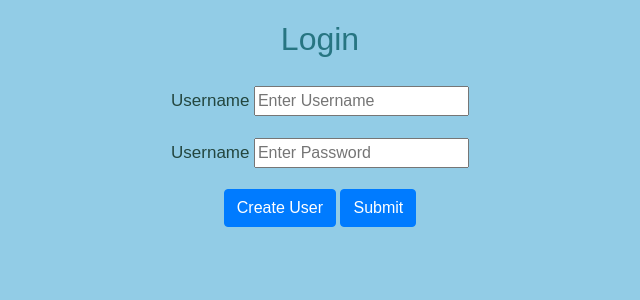
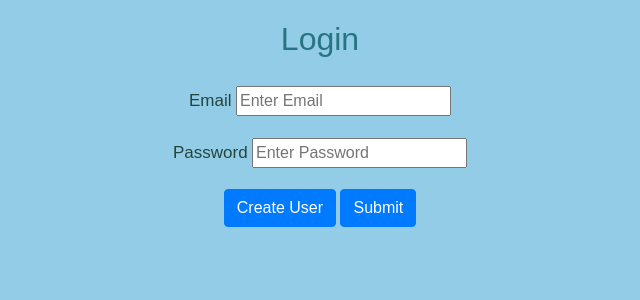
Before and after one commit to WheelNDealN/Software, a Flask app: page /login in a window 1280 px wide. Shown: the top 300 px of the page, without its empty margins (320-960 px from the left). Run offline with Flask 3, Linux system fonts and the light colour scheme.

Commit message:
signin be email not usrename

```diff
--- a/main.py
+++ b/main.py
@@ -28,12 +28,12 @@ def getuserlen():
   return Ans
 
 #This function was to clean up the code as the Statement variable is long
-def create_user(addusername,addpassword,addadmin):
+def create_user(addemail,addpassword,addadmin):
     IDtoAdd = int(getuserlen()+1)
-    user=addusername
+    user=addemail
     passw=addpassword
     admin=addadmin
-    cur.execute("INSERT INTO UserInfo (ID,Username,Password,Admin) VALUES (?,?,?,?)",(IDtoAdd,user,passw,admin) )
+    cur.execute("INSERT INTO UserInfo (ID,Email,Password,Admin) VALUES (?,?,?,?)",(IDtoAdd,addemail,passw,admin) )
     con.commit()
 
 #These two functions where used when i had to select the index of the ticket database for modifing
@@ -80,17 +80,21 @@ def login():
             return redirect(url_for('createuser'))
 
         if request.form.get('SubmitButton') == 'Submit':
-            username = request.form['Username']
+            email = request.form['Email']
+            email = email.lower()
             password = request.form['Password']
-            statement = f"SELECT Username from UserInfo WHERE Username='{username}' AND Password = '{password}';"
+            print(email)
+            print(password)
+            statement = f"SELECT Email from UserInfo WHERE Email='{email}'"
             statement = fetch(statement)
+            print(statement)
 
             #this try method checks for matching usernames and signs them in if they are matching
             try:
-                if statement[0] == username:
-                    IDQuery = f"SELECT ID from UserInfo WHERE Username='{username}' AND Password = '{password}';"
+                if statement[0] == email:
+                    IDQuery = f"SELECT ID from UserInfo WHERE Email='{email}' AND Password = '{password}';"
                     IDQuery = fetch(IDQuery)
-                    AdminQuery = f"SELECT Admin from UserInfo WHERE Username='{username}' AND Password = '{password}';"
+                    AdminQuery = f"SELECT Admin from UserInfo WHERE Email='{email}' AND Password = '{password}';"
                     AdminQuery = fetch(AdminQuery)
                     session['user_id'] = IDQuery[0]
                     session['admincheck'] = AdminQuery[0]
@@ -117,35 +121,29 @@ def createuser():
     session.clear()
     if request.method == 'POST':
         session.pop('user_id', None)
-        username = request.form['Username']
+        email = request.form['Email']
+        email = email.lower()
         password = request.form['Password']
+        if password == "pa$$word":
+            admin = "1"
 
-        #this is checking if the username has characters upper or lower case A-Z and numbers 0-9, if any other are detected and error is given
-        if (bool(re.match('^[a-zA-Z0-9]*$',username))==False):
-            return render_template('createuser.html', Format=True)
+        else:
+            admin = "0"
 
-        #to create an admin a check for the passowrd being "pa$$word", ideally kept a secret but for ease of use ive displayed the rule on the page
-        else:
-            if password == "pa$$word":
-                admin = "1"
+        usernameQuery = f"SELECT Email from UserInfo WHERE Email='{email}'"
 
-            else:
-                admin = "0"
+        #if all requirements are met the "create_user" function is ran
+        try:
+            create_user(email,password,admin)
+            #whenever i add delay to the webpage i am showing the user a message, or creating a fake a buffer to make it feel as though something is happening
+            time.sleep(1)
+            return redirect(url_for('login'))
 
-            usernameQuery = f"SELECT Username from UserInfo WHERE Username='{username}'"
-
-            #if all requirements are met the "create_user" function is ran
-            try:
-                create_user(username,password,admin)
-                #whenever i add delay to the webpage i am showing the user a message, or creating a fake a buffer to make it feel as though something is happening
-                time.sleep(1)
-                return redirect(url_for('login'))
-
-            #if usernames match desplay error
-            except:
-                fetch(usernameQuery)
-                time.sleep(1)
-                return render_template('createuser.html', error=True)
+        #if usernames match desplay error
+        except:
+            fetch(usernameQuery)
+            time.sleep(1)
+            return render_template('createuser.html', error=True)
 
     return render_template('createuser.html')
 
--- a/template/createuser.html
+++ b/template/createuser.html
@@ -90,20 +90,18 @@ a{
             <!--form-->
             <form action="">
                 <div class="form-group">
-                    <label for="Username">Username</label>
-                    <input class="input" type="text" name="Username" placeholder="Enter Username">
+                    <label for="Email">Email</label>
+                    <input class="input" type="text" name="Email" placeholder="Enter Email">
                 </div>
                 <div class="form-group">
                     <label for="Password">Password</label>
                     <input class="input" type="password" name="Password" placeholder="Enter Password">
-
                 </div>
                 <div id="MyDiv">
                     <p></p>
                   </div>
                 <button type="submit" class="btn btn-primary" onclick="myFunction()">Submit</button>
                 <div>Set Password to "pa$$word" to create an Admin Account</div>
-                <div>No special characters allowed for the Username</div>
             </form>
         </form method="POST">
         </div>
--- a/template/index.html
+++ b/template/index.html
@@ -75,17 +75,17 @@
             <div class="offset-md-4 col-md-4">
                 <h2>Login</h2>
                 {% if error %}
-                    <p>Invalid Username or Password please try again</p>
+                    <p>Invalid Email or Password please try again</p>
                 {% endif %}
             <form method="POST">
                 <!--form-->
                 <form action="">
                     <div class="form-group">
-                        <label for="Username">Username</label>
-                        <input class="input" type="text" name="Username" placeholder="Enter Username">
+                        <label for="Email">Email</label>
+                        <input class="input" type="text" name="Email" placeholder="Enter Email">
                     </div>
                     <div class="form-group">
-                        <label for="Password">Username</label>
+                        <label for="Password">Password</label>
                         <input class="input" type="password" name="Password" placeholder="Enter Password">
                     </div>
                     <button type="submit" class="btn btn-primary" name="SubmitButton" value="CreateUser">Create User</button>
```
Also changed, not shown: Userdata.db, 1 other file.
